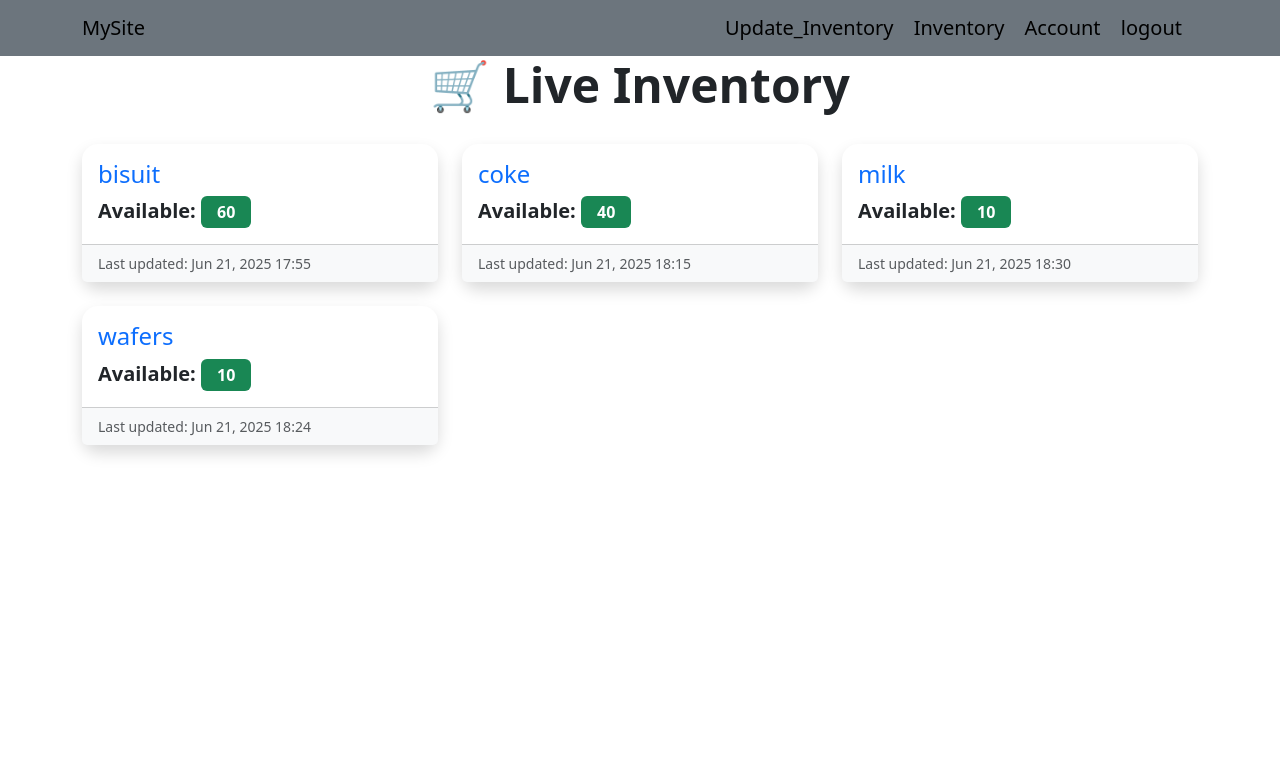
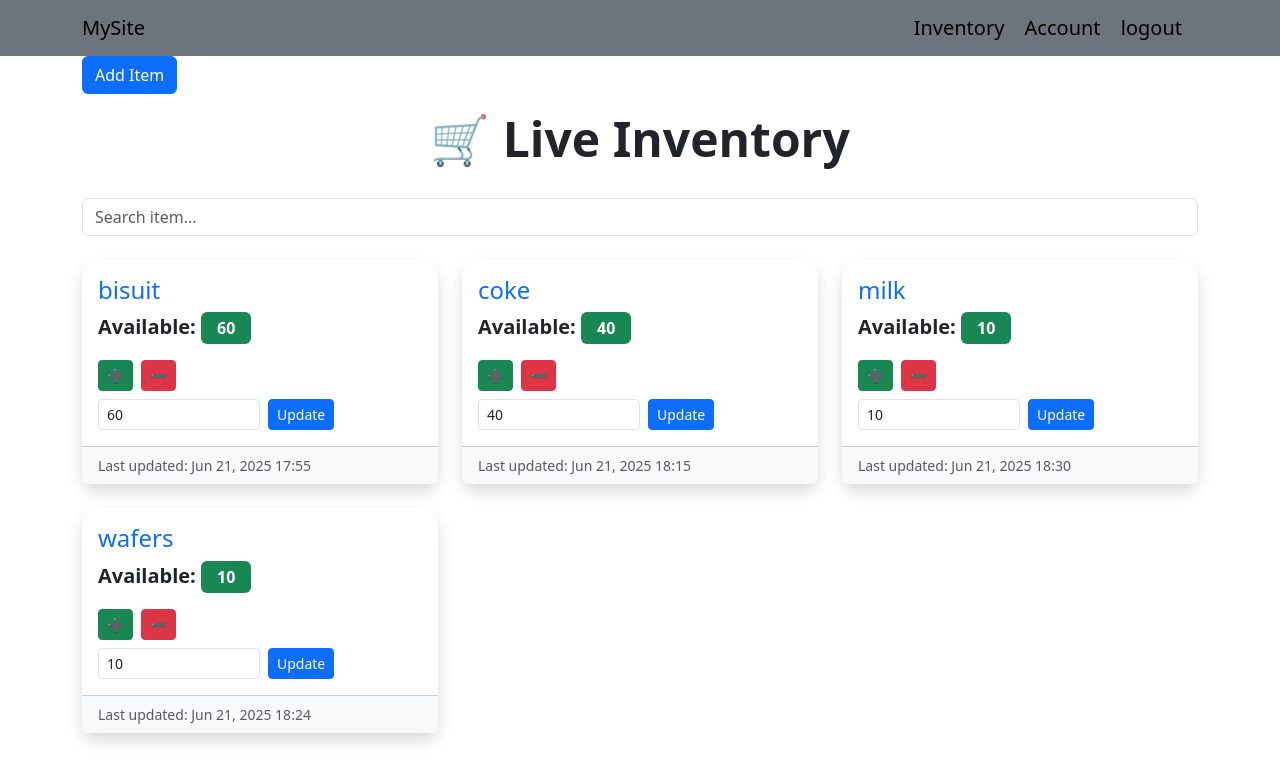
Before and after one commit to Asterisk18/Inventory_app, a Flask app: page /inventory in a window 1280 px wide. Shown: the top 783 px of the page. Run offline with Flask 3, Linux system fonts and the light colour scheme; a user stored in the database is signed in.

Commit message:
inventory functionality

```diff
--- a/app/route.py
+++ b/app/route.py
@@ -1,5 +1,6 @@
+from datetime import datetime
 from app import app, db, bcrypt
-from flask import render_template , url_for , redirect , flash
+from flask import render_template , url_for , redirect , flash , request
 from app.forms import RegistrationForm , LoginForm , ItemForm
 from app.models import User , Item
 from flask_login import login_user, logout_user, login_required, current_user
@@ -55,27 +56,57 @@ def logout():
 def account():
     return render_template("account.html")
 
+@app.route("/inventory" , methods=['GET' , 'POST'])
+def inventory():
+    query = request.args.get('q', '').strip().lower()
+    items = Item.query.order_by(Item.name).all()
 
-@app.route("/update" , methods=['GET' , 'POST'])
+    if query:
+        items = [item for item in items if query in item.name.lower()]
+
+    if request.method == 'POST' and current_user.is_authenticated and current_user.is_admin:
+        item_id = request.form.get('item_id')
+        action = request.form.get('action')
+        item = Item.query.get(item_id)
+
+        if item:
+            if action == "add":
+                item.quantity +=1
+            elif action == "deduct" and item.quantity>0:
+                item.quantity -=1
+            elif action == "set":
+                try:
+                    quantity = int(request.form.get('quantity'))
+                    if quantity>0:
+                        item.quantity = quantity
+                    else:
+                        flash("The quantity cannot be negative" , "warning")
+                except:
+                    flash("Error occured in the process" , "danger")
+
+                item.last_updated = datetime.utcnow()
+                db.session.commit()
+
+            item.last_updated = datetime.utcnow()
+            db.session.commit()
+            flash("Item value Updated Succesfully" , "success")
+        else:
+            flash("Item not found" , "danger")
+
+    # items = Item.query.order_by(Item.name).all()
+    return render_template('inventory.html' , items = items)
+
+
+@app.route("/add_item" , methods=['GET' , 'POST'])
+@login_required
 @admin_required
-def manage_inventory():
+def add_item():
+    form = ItemForm()
 
-    form = ItemForm()
     if form.validate_on_submit():
-        item = Item.query.filter_by(name = form.name.data).first()
-        if item:
-            item.quantity = form.quantity.data
-            db.session.commit()
-        else:
-            new_item = Item(name = form.name.data , quantity = form.quantity.data)
-            db.session.add(new_item)
-            db.session.commit()
-        flash("Item Updated" , "success")
-        return redirect(url_for("manage_inventory"))
-    items = Item.query.all()
-    return render_template('manage_inventory.html' , form=form , items=items)
+        item = Item(name = form.name.data , quantity = form.quantity.data)
+        db.session.add(item)
+        db.session.commit()
+        return redirect(url_for('inventory'))
 
-@app.route("/inventory")
-def inventory():
-    items = Item.query.order_by(Item.name).all()
-    return render_template('inventory.html' , items = items)
+    return render_template('add_item.html' , form=form)
--- a/app/templates/base.html
+++ b/app/templates/base.html
@@ -15,9 +15,6 @@
             <ul class="navbar-nav">
                 <li class="nav-item">
                     {% if current_user.is_authenticated %}
-                        {% if current_user.is_admin %}
-                            <a href="{{ url_for('manage_inventory') }}" class="navbar-brand">Update_Inventory</a>
-                        {% endif %}
                         <a href="{{ url_for('inventory') }}" class="navbar-brand">Inventory</a>
                         <a href="{{ url_for('account') }}" class="navbar-brand">Account</a>
                         <a href="{{ url_for('logout') }}" class="navbar-brand">logout</a>
--- a/app/templates/inventory.html
+++ b/app/templates/inventory.html
@@ -18,8 +18,14 @@
 
 {% block body %}
     <div class="container">
+        {% if current_user.is_authenticated and current_user.is_admin %}
+            <a href="{{ url_for('add_item') }}" class="btn btn-primary mb-3">Add Item</a>
+        {% endif %}
         <h1 class="inventory-header display-5 fw-bold">🛒 Live Inventory</h1>
 
+        <form method="GET" class="mb-4">
+            <input type="text" name="q" class="form-control" placeholder="Search item...">
+        </form>
         {% if items %}
             <div class="row row-cols-1 row-cols-md-2 row-cols-lg-3 g-4">
                 {% for item in items %}
@@ -31,6 +37,18 @@
                                     <strong>Available:</strong>
                                     <span class="badge bg-success px-3 py-2 fs-6">{{ item.quantity }}</span>
                                 </p>
+                                {% if current_user.is_admin %}
+                                    <form method="POST" class="d-flex gap-2 mt-2">
+                                        <input type="hidden" name="item_id" value="{{ item.id }}">
+                                        <button name="action" value="add" class="btn btn-success btn-sm">➕</button>
+                                        <button name="action" value="deduct" class="btn btn-danger btn-sm">➖</button>
+                                    </form>
+                                    <form method="POST" class="d-flex gap-2 mt-2 item-update-form">
+                                        <input type="hidden" name="item_id" value="{{ item.id }}">
+                                        <input type="number" name="quantity" value="{{ item.quantity }}" min="0" class="form-control form-control-sm w-50">
+                                        <button name="action" value="set" class="btn btn-primary btn-sm">Update</button>
+                                    </form>
+                                {% endif %}
                             </div>
                             <div class="card-footer bg-light text-muted small">
                                 Last updated: {{ item.last_updated.strftime('%b %d, %Y %H:%M') }}
```
Also changed, not shown: app/forms.py (+7 -2 lines), app/templates/add_item.html (renamed from app/templates/manage_inventory.html, +8 -11 lines), app/templates/register.html (+17 -0 lines), instance/site.db.
